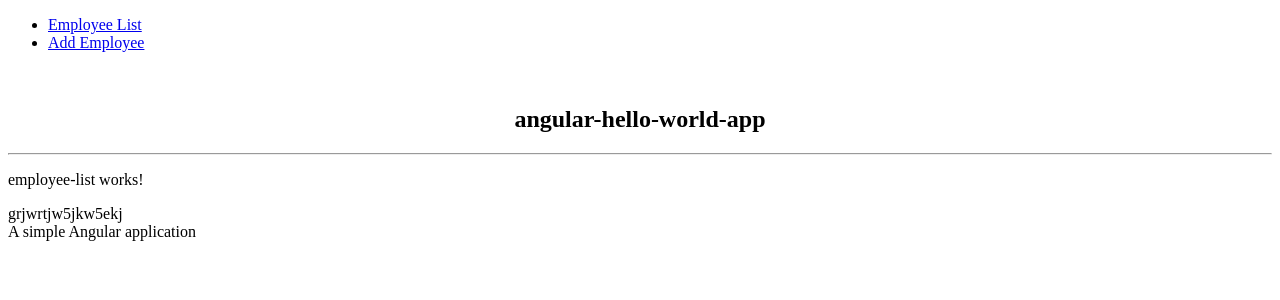
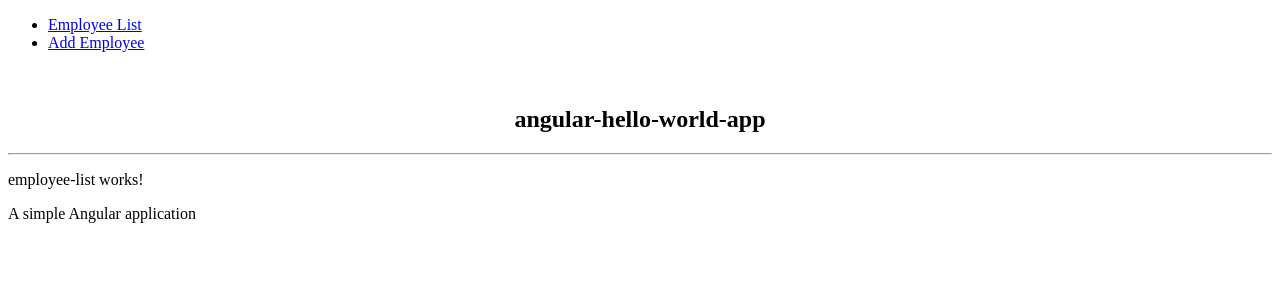
Before and after one commit to d3vsupp0r7/angular, an Angular app in the folder angular-hello-world-app/: page /employees in a window 1280 px wide. Shown: the top 300 px of the page. Built offline with nearby package versions, Linux system fonts and the light colour scheme.

Commit message:
Revert "test git commit"
This reverts commit bade86b48f1b7e991ffd385d32b600b3b8577d47.

```diff
--- a/angular-hello-world-app/src/app/employee-list/employee-list.component.html
+++ b/angular-hello-world-app/src/app/employee-list/employee-list.component.html
@@ -1,2 +1 @@
 <p>employee-list works!</p>
-grjwrtjw5jkw5ekj
--- a/angular-hello-world-app/src/app/employee-list/employee-list.component.ts
+++ b/angular-hello-world-app/src/app/employee-list/employee-list.component.ts
@@ -2,7 +2,6 @@ import { Component, OnInit } from '@angular/core';
 
 @Component({
   selector: 'app-employee-list',
-
   templateUrl: './employee-list.component.html',
   styleUrls: ['./employee-list.component.css']
 })
```
